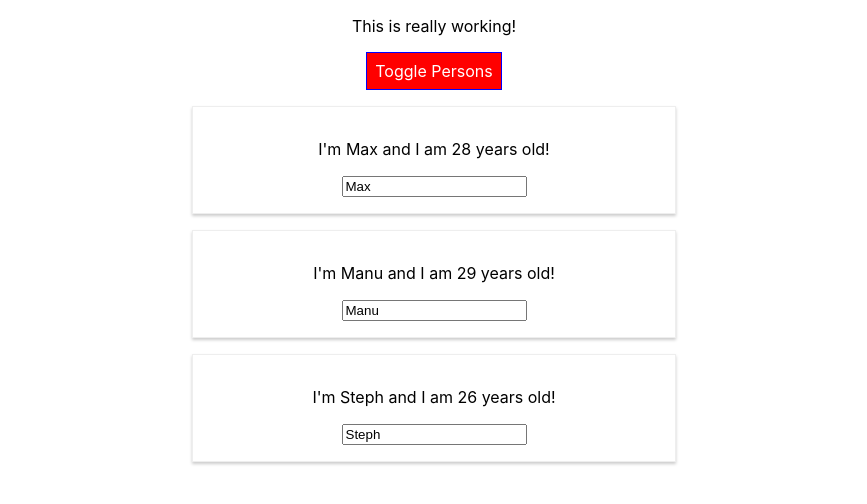
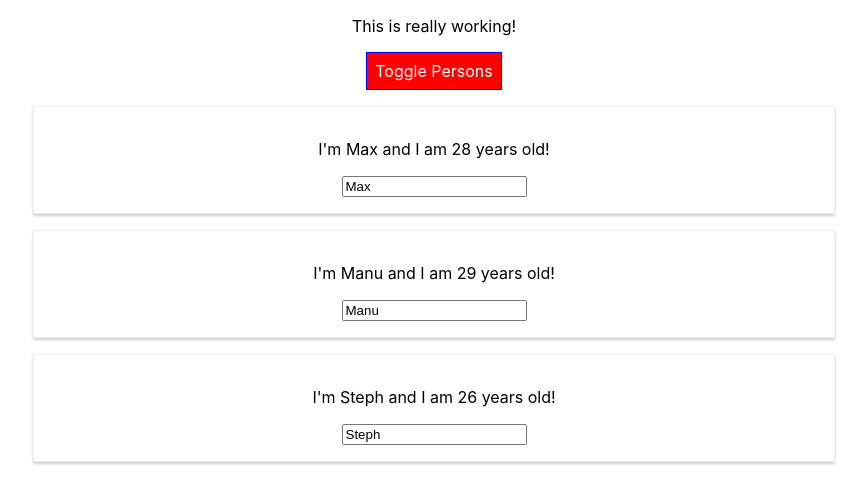
Before and after one commit to micah-rose/burger-builder-rematch, a React (Create React App) app: page / in a window 1280 px wide. Both pictures are taken after a click on the button "Toggle Persons". Shown: the top 504 px of the page, without its empty margins (206-1073 px from the left). Built offline with nearby package versions, Linux system fonts and the light colour scheme.

Commit message:
Used styled components package to add styling to Person component without importing a CSS file.

```diff
--- a/src/App.js
+++ b/src/App.js
@@ -1,7 +1,6 @@
 import React, { Component } from 'react';
 import './App.css';
 import Person from './Person/Person';
-import Radium, {StyleRoot} from 'radium';
 
 class App extends Component {
 
@@ -103,7 +102,6 @@
   }
 
   return (
-    <StyleRoot>
     <div className="App">
     <p className={classes.join(' ')}>This is really working!</p>
         <button
@@ -111,9 +109,8 @@
         style={style}>Toggle Persons</button>
         {personCards}
     </div>
-    </StyleRoot>
   );
 }
 }
 
-export default Radium(App);
+export default App;
--- a/src/Person/Person.js
+++ b/src/Person/Person.js
@@ -1,6 +1,23 @@
 import React from 'react';
-import "./Person.css"
-import Radium from 'radium';
+//import "./Person.css";
+import styled from 'styled-components';
+
+const StyledDiv = styled.div`
+
+            width: 60%;
+            margin: 16px auto;
+            border: 1px solid #eee;
+            box-shadow: 0 2px 3px #ccc;
+            padding: 16px;
+            text-align: center;
+
+
+        @media (min-width: 500px){
+            .Person {
+                width: 450px;
+            }
+
+    `;
 
 const person = (props) => {
 
@@ -11,12 +28,13 @@
     }
 
     return (
-        <div className="Person" style={style}>
+        //<div className="Person" style={style}>
+        <StyledDiv>
             <p onClick={props.click}>I'm {props.name} and I am {props.age} years old!</p>
             <p>{props.children}</p>
             <input type="text" onChange={props.changed} value={props.name}></input>
-        </div>
+        </StyledDiv>
     )
 }
 
-export default Radium(person);
+export default person;
```
